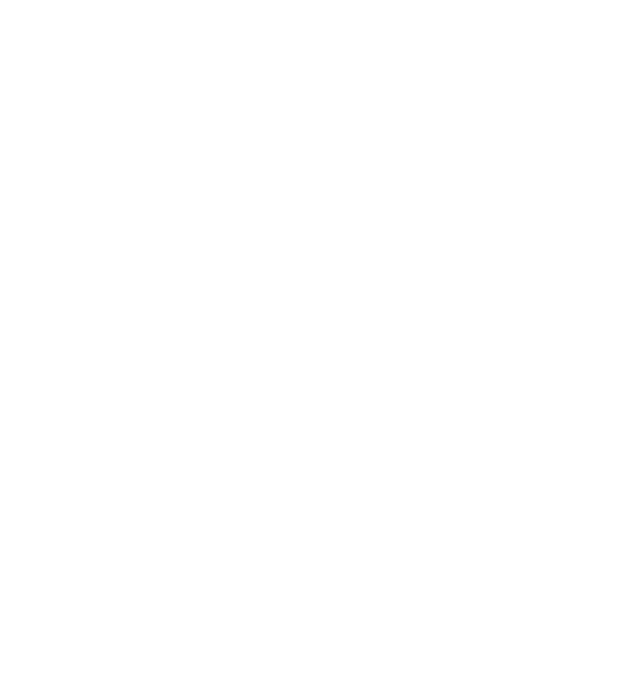
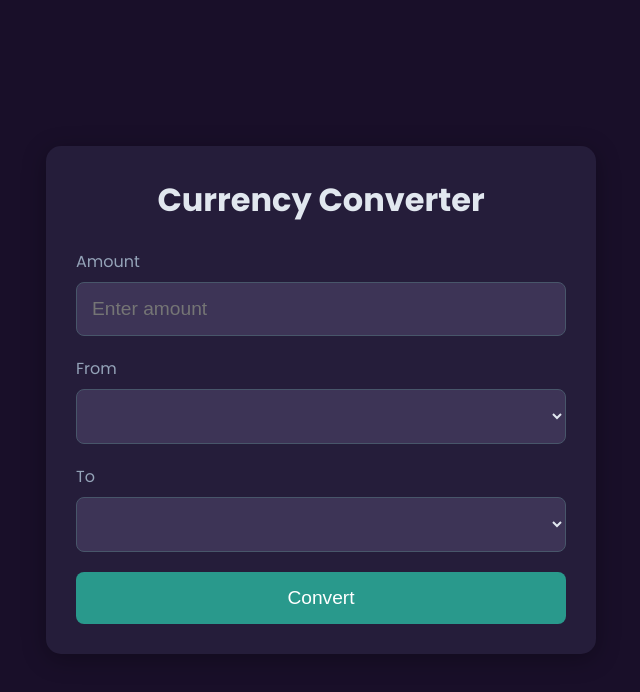
Before and after one commit to vitalielozan/Currency-Converter-App, a plain HTML site: page index.html in a window 1280 px wide. Shown: the whole page, without its empty margins (319-959 px from the left). Drawn offline with Linux system fonts and the light colour scheme.

Commit message:
added styling

```diff
--- a/index.html
+++ b/index.html
@@ -4,11 +4,43 @@
 <head>
     <meta charset="UTF-8">
     <meta name="viewport" content="width=device-width, initial-scale=1.0">
-    <title>Currency Converter App</title>
+    <link rel="stylesheet" href="https://cdnjs.cloudflare.com/ajax/libs/font-awesome/7.0.1/css/all.min.css"
+        integrity="sha512-2SwdPD6INVrV/lHTZbO2nodKhrnDdJK9/kg2XD1r9uGqPo1cUbujc+IYdlYdEErWNu69gVcYgdxlmVmzTWnetw=="
+        crossorigin="anonymous" referrerpolicy="no-referrer" />
+    <link rel="stylesheet" href="style.css">
+    <link
+        href="https://fonts.googleapis.com/css?family=Poppins:100,100italic,200,200italic,300,300italic,regular,italic,500,500italic,600,600italic,700,700italic,800,800italic,900,900italic"
+        rel="stylesheet" />
+    <title>Currency Converter</title>
 </head>
 
 <body>
+    <div class="container">
+        <h1>Currency Converter</h1>
+        <form id="converterForm" class="converter-form">
+            <div class="form-group">
+                <label for="amount">Amount</label>
+                <input type="number" id="amount" placeholder="Enter amount" required>
+            </div>
+            <div class="form-group">
+                <label for="from-currency">From</label>
+                <select id="from-currency">
+                    <!-- options from api -->
+                </select>
+            </div>
+            <div class="form-group">
+                <label for="to-currency">To</label>
+                <select id="to-currency">
+                    <!-- options from api -->
+                </select>
+            </div>
+            <button type="submit">Convert</button>
+        </form>
+        <div id="result">
 
+        </div>
+    </div>
+    <script src="app.js"></script>
 </body>
 
 </html>
--- a/style.css
+++ b/style.css
@@ -0,0 +1,86 @@
+* {
+    margin: 0;
+    padding: 0;
+    box-sizing: border-box;
+}
+
+:root {
+    --bg-primary: hsl(262, 47%, 11%);
+    --bg-secondary: hsl(257, 33%, 17%);
+    --bg-input: hsl(256, 25%, 27%);
+    --text-primary: hsl(214, 32%, 91%);
+    --text-secondary: hsl(215, 20%, 65%);
+    --border-color: hsl(215, 19%, 35%);
+    --accent-primary: hsl(173, 58%, 38%);
+    --accent-hover: hsl(178, 56%, 27%);
+}
+
+body {
+    background-color: var(--bg-primary);
+    display: flex;
+    align-items: center;
+    justify-content: center;
+    min-height: 100vh;
+    padding: 20px;
+    font-family: 'Poppins', sans-serif;
+}
+
+.container {
+    width: 100%;
+    max-width: 550px;
+    background-color: var(--bg-secondary);
+    padding: 30px;
+    border-radius: 15px;
+    box-shadow: 0 5px 25px rgba(0, 0, 0, 0.3);
+}
+
+h1 {
+    text-align: center;
+    color: var(--text-primary);
+    margin-bottom: 25px;
+}
+
+.form-group {
+    margin-bottom: 20px;
+}
+
+label {
+    display: block;
+    margin-bottom: 8px;
+    color: var(--text-secondary);
+}
+
+input,
+select {
+    width: 100%;
+    padding: 15px;
+    background-color: var(--bg-input);
+    border: 1px solid var(--border-color);
+    border-radius: 8px;
+    font-size: 1.2rem;
+    color: var(--text-primary);
+}
+
+input:focus,
+select:focus {
+    outline: none;
+    border-color: var(--accent-primary);
+    box-shadow: 0 0 0 4px rgba(61, 135, 248, 0.2);
+}
+
+button {
+    width: 100%;
+    padding: 15px;
+    background-color: var(--accent-primary);
+    color: hsl(0, 0%, 100%);
+    border: none;
+    border-radius: 8px;
+    font-size: 1.2rem;
+    cursor: pointer;
+    transition: all 0.3s ease;
+}
+
+button:hover {
+    background-color: var(--accent-hover);
+    transform: translateY(-2px);
+}
```
